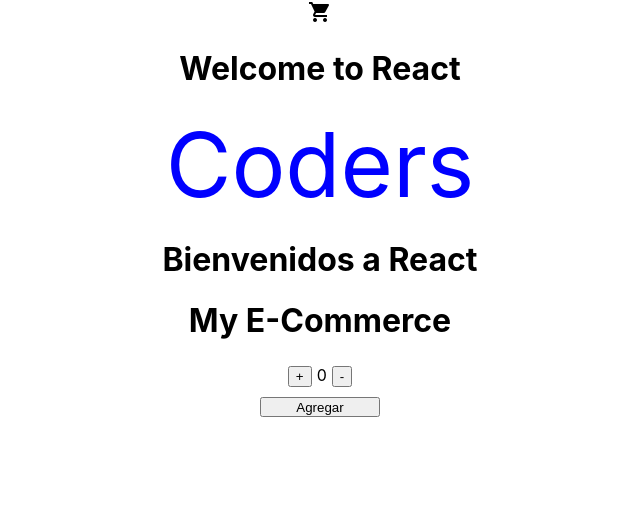
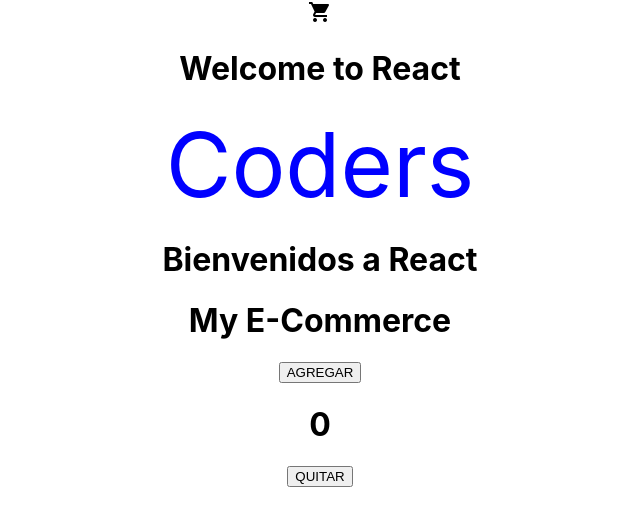
Before and after one commit to RoxanaHernandez/Final-Project-CH, a React (Create React App) app: page / in a window 1280 px wide. Shown: the top 526 px of the page, without its empty margins (320-960 px from the left). Built offline with nearby package versions, Linux system fonts and the light colour scheme.

Commit message:
'decremento'

```diff
--- a/src/App.js
+++ b/src/App.js
@@ -13,7 +13,7 @@ function App() {
       <Home greeting="Welcome to React">Coders</Home>
       <Home greeting="Bienvenidos a React"></Home>
       <ItemListContainer title="My E-Commerce"></ItemListContainer>
-      <ItemCount initial="" min="1" max="5" onAdd="">1</ItemCount>
+      <ItemCount stock={4} initial={0}/>
 
     </div>
   );
--- a/src/components/botones/ItemCount.js
+++ b/src/components/botones/ItemCount.js
@@ -1,29 +1,36 @@
-import React,{useState} from 'react'
+import React,{useState} from 'react';
 
 function ItemCount({stock, initial, onAdd}){
-    const [valor, setValor]= useState(0);
 
-return <div> <button onClick= {()=> {
-    if(valor<stock){
-    setValor( valor + 1)
-    }
-}} style= {{margin: "5px"}}> + </button>
+    const[cant, setCant] = useState(0);
+     const increment = ()=>{
 
-{valor}
+        if(cant<stock){
+         setCant(cant+1);
 
-<button onClick= {()=> {
-    if(valor> 0 && valor<=stock){
-    setValor( valor - 1)
-    }
-}} style= {{margin: "5px"}} > - </button>
 
-<div> <button onClick={onAdd} style= {{width: "120px", height:"20px", margin: "5px" }}> Agregar </button> </div>
+        }
+    };
+
+    const decrement = ()=>{
+        if(cant)
+        setCant(cant-1);
+
+    };
+    return (
+        <div className ="app">
+            <button onClick={increment}>AGREGAR</button>
+            <h1>{cant}</h1>
+
+
+        <button onClick={decrement}>QUITAR</button>
+
+    </div>
+    );
+
+}
 
 
 
-</div>
-
-
-}
 
 export default ItemCount;
```
